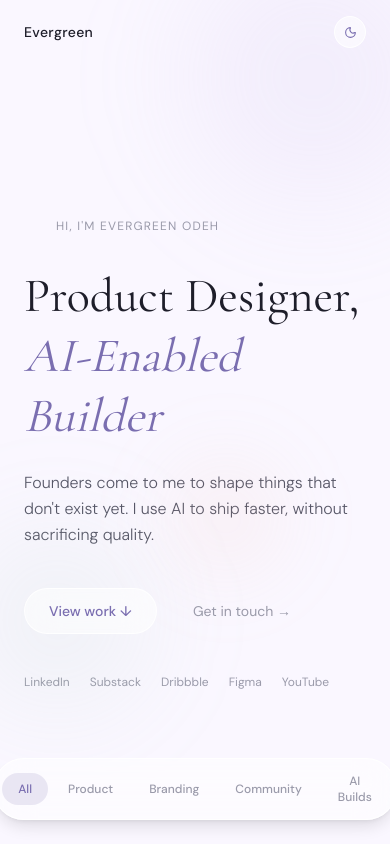
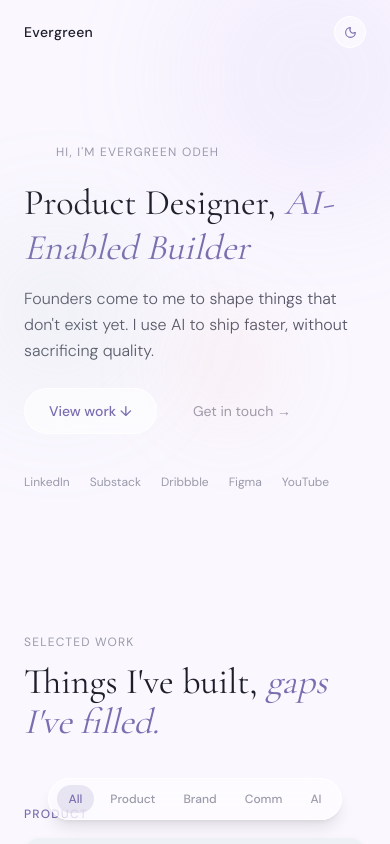
Before and after one commit to GreenyNg/evergreenodeh, a Next.js app: page / in a window 390 px wide. Shown: the top 844 px of the page. Built offline with nearby package versions, Linux system fonts and the light colour scheme.

Commit message:
fixed hero and projects tab

```diff
--- a/src/components/home/Articles.tsx
+++ b/src/components/home/Articles.tsx
@@ -10,6 +10,7 @@ export default function Articles() {
       style={{ background: "var(--bg-secondary)" }}
     >
       <div className="max-w-6xl mx-auto px-6 md:px-10">
+
         {/* Header */}
         <motion.div
           initial={{ opacity: 0, y: 20 }}
@@ -48,7 +49,7 @@ export default function Articles() {
               whileInView={{ opacity: 1, y: 0 }}
               viewport={{ once: true }}
               transition={{ duration: 0.4, delay: i * 0.08 }}
-              className="flex items-center justify-between py-5 border-b group transition-all duration-200 mask-hover"
+              className="flex items-center justify-between py-5 border-b group transition-all duration-200"
               style={{ borderColor: "var(--border)" }}
             >
               <div className="flex-1 pr-8">
@@ -59,7 +60,7 @@ export default function Articles() {
                   {article.date} · {article.publication}
                 </p>
                 <p
-                  className="text-sm font-medium leading-snug transition-colors duration-200 group-hover:text-accent"
+                  className="text-sm font-medium leading-snug transition-colors duration-200"
                   style={{ color: "var(--text-primary)" }}
                 >
                   {article.title}
@@ -74,6 +75,7 @@ export default function Articles() {
             </motion.a>
           ))}
         </div>
+
       </div>
     </section>
   );
--- a/src/components/home/Hero.tsx
+++ b/src/components/home/Hero.tsx
@@ -36,7 +36,7 @@ const floatingProjects = [
 export default function Hero() {
   return (
     <section
-      className="relative min-h-screen flex items-center pt-16 overflow-hidden"
+      className="relative pt-36 pb-12 md:pt-32 md:pb-20 overflow-hidden"
       style={{ background: "var(--bg)" }}
     >
       {/* Ambient blobs */}
@@ -64,7 +64,7 @@ export default function Hero() {
         }}
       />
 
-      <div className="max-w-6xl mx-auto px-6 md:px-10 w-full py-20">
+      <div className="max-w-6xl mx-auto px-6 md:px-10 w-full">
         <div className="flex flex-col lg:flex-row items-start justify-between gap-16">
           {/* Left — copy */}
           <div className="flex-1 max-w-xl">
@@ -72,7 +72,7 @@ export default function Hero() {
               initial={{ opacity: 0, y: 20 }}
               animate={{ opacity: 1, y: 0 }}
               transition={{ duration: 0.6, delay: 0.1 }}
-              className="flex items-center gap-3 mb-8"
+              className="flex items-center gap-3 mb-5 md:mb-8"
             >
               <span
                 className="block w-5 h-px"
@@ -90,7 +90,7 @@ export default function Hero() {
             initial={{ opacity: 0, y: 24 }}
             animate={{ opacity: 1, y: 0 }}
             transition={{ duration: 0.7, delay: 0.2 }}
-              className="font-serif text-5xl md:text-6xl lg:text-7xl leading-tight mb-6"
+            className="font-serif text-4xl md:text-6xl lg:text-7xl leading-tight mb-4 md:mb-6"
             style={{ color: "var(--text-primary)" }}
             >
               Product Designer,{" "}
@@ -103,7 +103,7 @@ export default function Hero() {
             initial={{ opacity: 0, y: 20 }}
             animate={{ opacity: 1, y: 0 }}
             transition={{ duration: 0.6, delay: 0.35 }}
-              className="text-base md:text-lg leading-relaxed mb-10 font-light max-w-md"
+            className="text-base md:text-lg leading-relaxed mb-6 md:mb-10 font-light max-w-md"
             style={{ color: "var(--text-secondary)" }}
             >
               Founders come to me to shape things that don&apos;t exist yet. I
--- a/src/components/home/ProjectsSection.tsx
+++ b/src/components/home/ProjectsSection.tsx
@@ -1,28 +1,22 @@
 "use client";
 
 import { useEffect, useRef, useState } from "react";
-import { motion, AnimatePresence } from "framer-motion";
+import { motion } from "framer-motion";
 import Link from "next/link";
 import { projects } from "@/data/projects";
 import type { Project } from "@/data/projects";
 
 const quadrants = [
-  { id: "all", label: "All" },
-  { id: "product", label: "Product" },
-  { id: "branding", label: "Branding" },
-  { id: "community", label: "Community" },
-  { id: "ai", label: "AI Builds" },
+  { id: "all", label: "All", short: "All" },
+  { id: "product", label: "Product", short: "Product" },
+  { id: "branding", label: "Branding", short: "Brand" },
+  { id: "community", label: "Community", short: "Comm" },
+  { id: "ai", label: "AI Builds", short: "AI" },
 ];
 
 const quadrantIds = ["product", "branding", "community", "ai"];
 
-function ProjectCard({
-  project,
-  dimmed,
-}: {
-  project: Project;
-  dimmed: boolean;
-}) {
+function ProjectCard({ project }: { project: Project }) {
   const [hovered, setHovered] = useState(false);
 
   return (
@@ -36,32 +30,26 @@ function ProjectCard({
         onMouseLeave={() => setHovered(false)}
         className="relative rounded-2xl overflow-hidden cursor-pointer"
         style={{
-          opacity: dimmed ? 0.3 : 1,
-          transition: "opacity 0.4s ease, box-shadow 0.3s ease",
+          transition: "box-shadow 0.3s ease",
           boxShadow: hovered
             ? `0 16px 40px ${project.accentSoft}`
             : "0 2px 8px rgba(0,0,0,0.04)",
           aspectRatio: "4/3",
         }}
       >
-        {/* Full thumbnail */}
         <div
           className="absolute inset-0 flex items-center justify-center"
           style={{ background: project.accentSoft }}
         >
-          {/* Placeholder — replaced with video/image later */}
           <div
             className="w-12 h-12 rounded-2xl opacity-50"
             style={{ background: project.accent }}
           />
         </div>
 
-        {/* Hover overlay — slides up */}
         <motion.div
           initial={false}
-          animate={{
-            y: hovered ? 0 : "100%",
-          }}
+          animate={{ y: hovered ? 0 : "100%" }}
           transition={{ duration: 0.3, ease: "easeOut" }}
           className="absolute bottom-0 left-0 right-0 p-4"
           style={{
@@ -71,29 +59,19 @@ function ProjectCard({
             borderTop: "0.5px solid rgba(255,255,255,0.2)",
           }}
         >
-          {/* Accent line */}
           <div
             className="w-5 h-0.5 rounded-full mb-2"
             style={{ background: project.accent }}
           />
-
-          {/* Title */}
           <p
             className="text-xs font-medium leading-snug mb-1"
             style={{ color: "var(--text-primary)" }}
           >
             {project.title}
           </p>
-
-          {/* Tags */}
-          <p
-            className="text-xs mb-2"
-            style={{ color: "var(--text-muted)" }}
-          >
+          <p className="text-xs mb-2" style={{ color: "var(--text-muted)" }}>
             {project.tags.slice(0, 2).join(" · ")}
           </p>
-
-          {/* Badges */}
           <div className="flex flex-wrap gap-1">
             {project.isFirst && (
               <span
@@ -124,18 +102,58 @@ function ProjectCard({
   );
 }
 
+function TabBar({
+  quadrants,
+  activeTab,
+  handleTabClick,
+}: {
+  quadrants: typeof import("./ProjectsSection")extends never ? never : { id: string; label: string; short: string }[];
+  activeTab: string;
+  handleTabClick: (id: string) => void;
+}) {
+  return (
+    <div className="glass rounded-full px-2 py-1.5 flex items-center gap-1 shadow-lg">
+      {quadrants.map((q) => (
+        <button
+          key={q.id}
+          onClick={() => handleTabClick(q.id)}
+          className="px-3 py-1.5 rounded-full text-xs font-medium transition-all duration-300"
+          style={{
+            background:
+              activeTab === q.id
+                ? "rgba(122, 110, 176, 0.15)"
+                : "transparent",
+            color:
+              activeTab === q.id
+                ? "var(--text-accent)"
+                : "var(--text-muted)",
+          }}
+        >
+          <span className="hidden sm:inline">{q.label}</span>
+          <span className="sm:hidden">{q.short}</span>
+        </button>
+      ))}
+    </div>
+  );
+}
+
 export default function ProjectsSection() {
   const [activeTab, setActiveTab] = useState("all");
-  const [tabsVisible, setTabsVisible] = useState(false);
+  const [activeQuadrant, setActiveQuadrant] = useState("product");
   const sectionRef = useRef<HTMLDivElement>(null);
   const quadrantRefs = useRef<Record<string, HTMLDivElement | null>>({});
 
   useEffect(() => {
     const handleScroll = () => {
-      if (!sectionRef.current) return;
-      const rect = sectionRef.current.getBoundingClientRect();
-      const inSection = rect.top < window.innerHeight * 0.9 && rect.bottom > 80;
-      setTabsVisible(inSection);
+      let current = "product";
+      for (const q of quadrantIds) {
+        const el = quadrantRefs.current[q];
+        if (el) {
+          const r = el.getBoundingClientRect();
+          if (r.top < window.innerHeight * 0.5) current = q;
+        }
+      }
+      setActiveQuadrant(current);
     };
     window.addEventListener("scroll", handleScroll, { passive: true });
     return () => window.removeEventListener("scroll", handleScroll);
@@ -151,26 +169,21 @@ export default function ProjectsSection() {
 
   const handleTabClick = (id: string) => {
     setActiveTab(id);
-    if (id !== "all") {
-      scrollToQuadrant(id);
-    }
+    if (id !== "all") scrollToQuadrant(id);
   };
 
-  const isQuadrantDimmed = (id: string) => {
-    return activeTab !== "all" && activeTab !== id;
-  };
+  const isQuadrantDimmed = (id: string) =>
+    activeTab !== "all" && activeTab !== id;
 
   return (
-    <>
     <section
       ref={sectionRef}
       id="projects"
-        className="py-24"
+      className="py-24 relative"
       style={{ background: "var(--bg)" }}
     >
       <div className="max-w-6xl mx-auto px-6 md:px-10">
 
-          {/* Section header */}
         <motion.div
           initial={{ opacity: 0, y: 20 }}
           whileInView={{ opacity: 1, y: 0 }}
@@ -209,19 +222,20 @@ export default function ProjectsSection() {
             const qProjects = projects.filter((p) => p.tab === q);
             const isRight = qi % 2 === 1;
             const isBottom = qi >= 2;
-              const dimmed = isQuadrantDimmed(q);
 
             return (
               <motion.div
                 key={q}
                 ref={(el) => { quadrantRefs.current[q] = el; }}
-                  animate={{ opacity: dimmed ? 0.3 : 1 }}
+                animate={{ opacity: isQuadrantDimmed(q) ? 0.25 : 1 }}
                 transition={{ duration: 0.4 }}
                 className="p-6"
                 style={{
                   background: "var(--bg)",
                   borderRight: !isRight ? "0.5px solid var(--border)" : "none",
-                    borderBottom: !isBottom ? "0.5px solid var(--border)" : "none",
+                  borderBottom: !isBottom
+                    ? "0.5px solid var(--border)"
+                    : "none",
                 }}
               >
                 <p
@@ -232,11 +246,7 @@ export default function ProjectsSection() {
                 </p>
                 <div className="grid grid-cols-2 gap-3">
                   {qProjects.map((project) => (
-                      <ProjectCard
-                        key={project.slug}
-                        project={project}
-                        dimmed={false}
-                      />
+                    <ProjectCard key={project.slug} project={project} />
                   ))}
                 </div>
               </motion.div>
@@ -250,10 +260,7 @@ export default function ProjectsSection() {
             const label = quadrants.find((t) => t.id === q)?.label ?? q;
             const qProjects = projects.filter((p) => p.tab === q);
             return (
-                <div
-                  key={q}
-                  ref={(el) => { quadrantRefs.current[q] = el; }}
-                >
+              <div key={q} ref={(el) => { quadrantRefs.current[q] = el; }}>
                 <p
                   className="text-xs tracking-widest uppercase font-medium mb-4"
                   style={{ color: "var(--text-accent)" }}
@@ -262,11 +269,7 @@ export default function ProjectsSection() {
                 </p>
                 <div className="flex flex-col gap-3">
                   {qProjects.map((project) => (
-                      <ProjectCard
-                        key={project.slug}
-                        project={project}
-                        dimmed={false}
-                      />
+                    <ProjectCard key={project.slug} project={project} />
                   ))}
                 </div>
               </div>
@@ -274,37 +277,18 @@ export default function ProjectsSection() {
           })}
         </div>
 
-        </div>
-      </section>
-
-      {/* Bottom tab bar — truly centered using flexbox on full width */}
-      <AnimatePresence>
-        {tabsVisible && (
-          <motion.div
-            initial={{ y: 80, opacity: 0 }}
-            animate={{ y: 0, opacity: 1 }}
-            exit={{ y: 80, opacity: 0 }}
-            transition={{ duration: 0.35, ease: "easeOut" }}
-            style={{
-              position: "fixed",
-              bottom: "24px",
-              left: 0,
-              right: 0,
-              display: "flex",
-              justifyContent: "center",
-              zIndex: 50,
-              pointerEvents: "none",
-            }}
+        {/* Tab bar — sticky to bottom of viewport, anchored to end of section */}
+        <div
+          className="sticky bottom-6 z-50 flex justify-center mt-12"
+          style={{ pointerEvents: "none" }}
         >
-            <div
-              className="glass rounded-full px-2 py-1.5 flex items-center gap-1 shadow-lg"
-              style={{ pointerEvents: "auto" }}
-            >
+          <div style={{ pointerEvents: "auto" }}>
+            <div className="glass rounded-full px-2 py-1.5 flex items-center gap-1 shadow-lg">
               {quadrants.map((q) => (
                 <button
                   key={q.id}
                   onClick={() => handleTabClick(q.id)}
-                  className="px-4 py-2 rounded-full text-xs font-medium transition-all duration-300"
+                  className="px-3 py-1.5 rounded-full text-xs font-medium transition-all duration-300"
                   style={{
                     background:
                       activeTab === q.id
@@ -316,13 +300,15 @@ export default function ProjectsSection() {
                         : "var(--text-muted)",
                   }}
                 >
-                  {q.label}
+                  <span className="hidden sm:inline">{q.label}</span>
+                  <span className="sm:hidden">{q.short}</span>
                 </button>
               ))}
             </div>
-          </motion.div>
-        )}
-      </AnimatePresence>
-    </>
+          </div>
+        </div>
+
+      </div>
+    </section>
   );
 }
```
Lines whose indentation alone changed are shown as unchanged.
